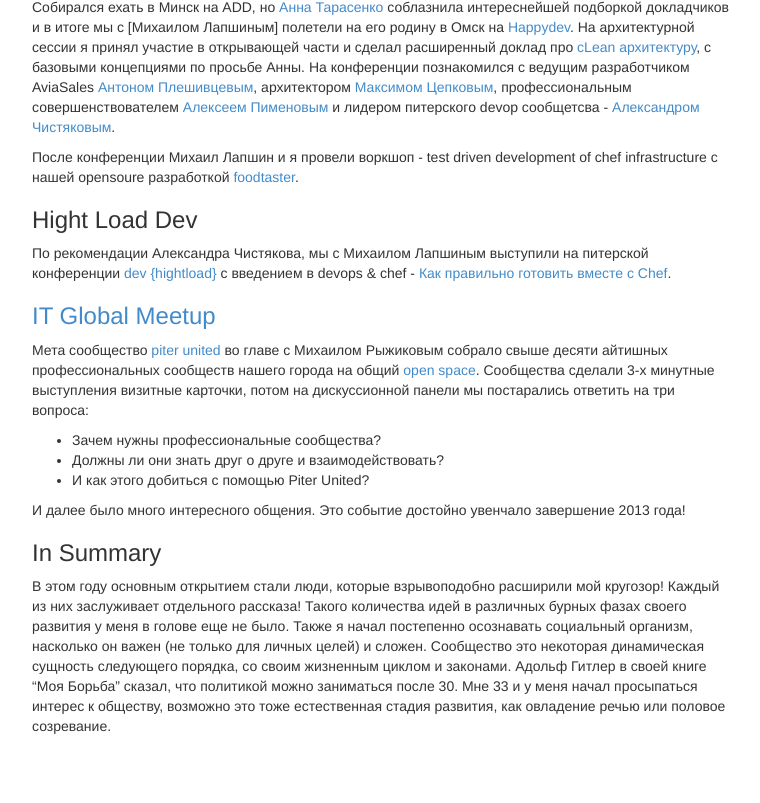
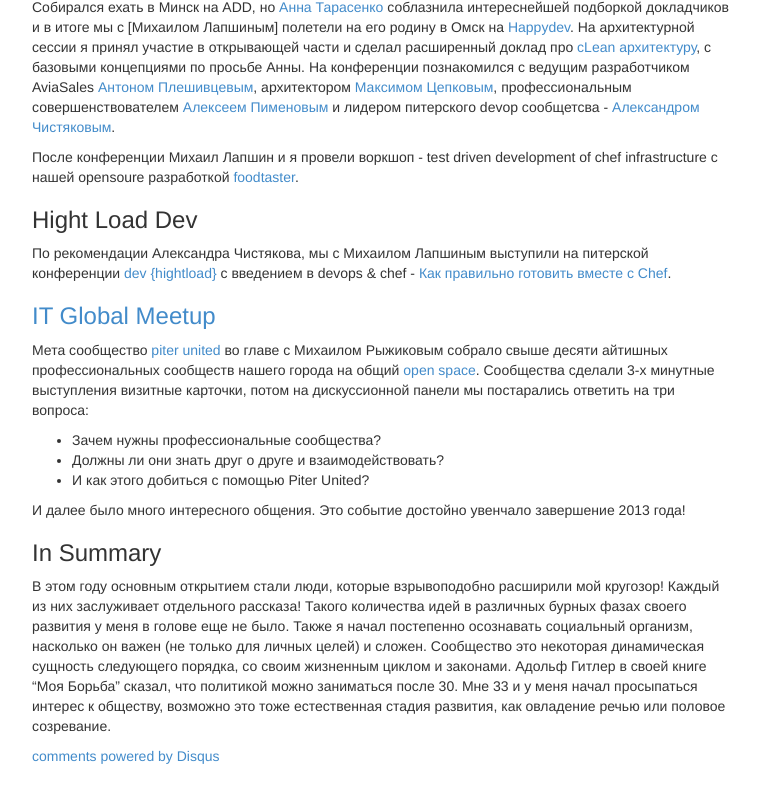
Before and after one commit to niquola/blog, a Jekyll site: the page built from _posts/2014-01-07-summary-2013.markdown, in a window 1280 px wide and 900 px high, scrolled down 1990 px. Shown: the top 803 px of the window, without its empty margins (258-1018 px from the left). Built offline with Jekyll 4.4.1, drawn with Linux system fonts in a browser that asks for light colours; Markdown is read by kramdown in place of the engine named in the settings; comment, search, counter and statistics services are not loaded; some of the changed lines change nothing that is shown.

Commit message:
disq & ga

```diff
--- a/_layouts/default.html
+++ b/_layouts/default.html
@@ -21,5 +21,15 @@
       {{ content }}
     </div>
   </div>
+
+<script>
+  (function(i,s,o,g,r,a,m){i['GoogleAnalyticsObject']=r;i[r]=i[r]||function(){
+  (i[r].q=i[r].q||[]).push(arguments)},i[r].l=1*new Date();a=s.createElement(o),
+  m=s.getElementsByTagName(o)[0];a.async=1;a.src=g;m.parentNode.insertBefore(a,m)
+  })(window,document,'script','//www.google-analytics.com/analytics.js','ga');
+
+  ga('create', 'UA-46900405-1', 'niquola.github.io');
+  ga('send', 'pageview');
+</script>
 </body>
 </html>
--- a/_layouts/post.html
+++ b/_layouts/post.html
@@ -7,5 +7,21 @@
 </h1>
 
 <div class="post">
-{{ content }}
+  {{ content }}
 </div>
+
+<div id="disqus_thread"></div>
+
+<script type="text/javascript">
+  /* * * CONFIGURATION VARIABLES: EDIT BEFORE PASTING INTO YOUR WEBPAGE * * */
+var disqus_shortname = 'niquola-blog'; // required: replace example with your forum shortname
+
+/* * * DON'T EDIT BELOW THIS LINE * * */
+(function() {
+ var dsq = document.createElement('script'); dsq.type = 'text/javascript'; dsq.async = true;
+ dsq.src = '//' + disqus_shortname + '.disqus.com/embed.js';
+ (document.getElementsByTagName('head')[0] || document.getElementsByTagName('body')[0]).appendChild(dsq);
+ })();
+</script>
+<noscript>Please enable JavaScript to view the <a href="http://disqus.com/?ref_noscript">comments powered by Disqus.</a></noscript>
+<a href="http://disqus.com" class="dsq-brlink">comments powered by <span class="logo-disqus">Disqus</span></a>
```
